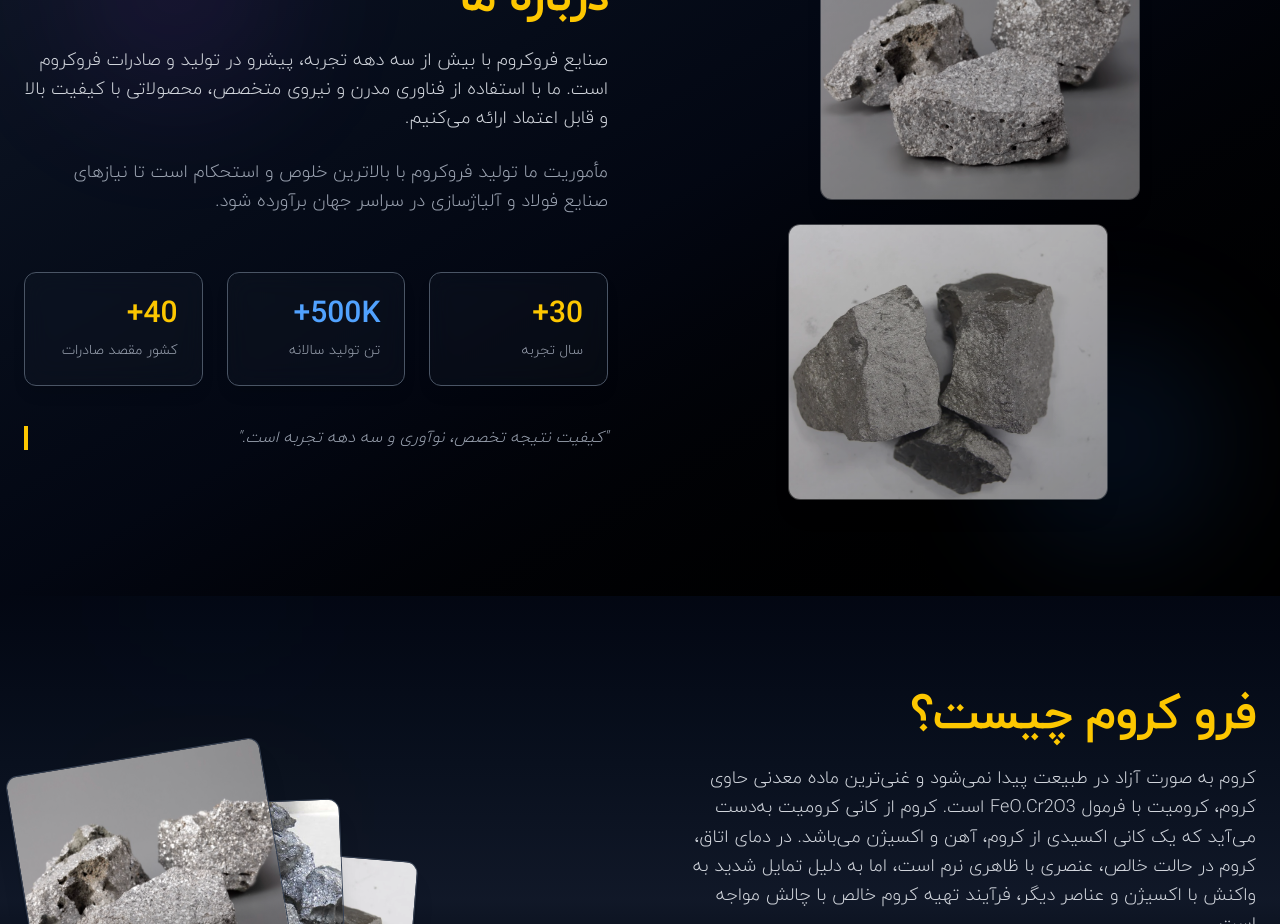
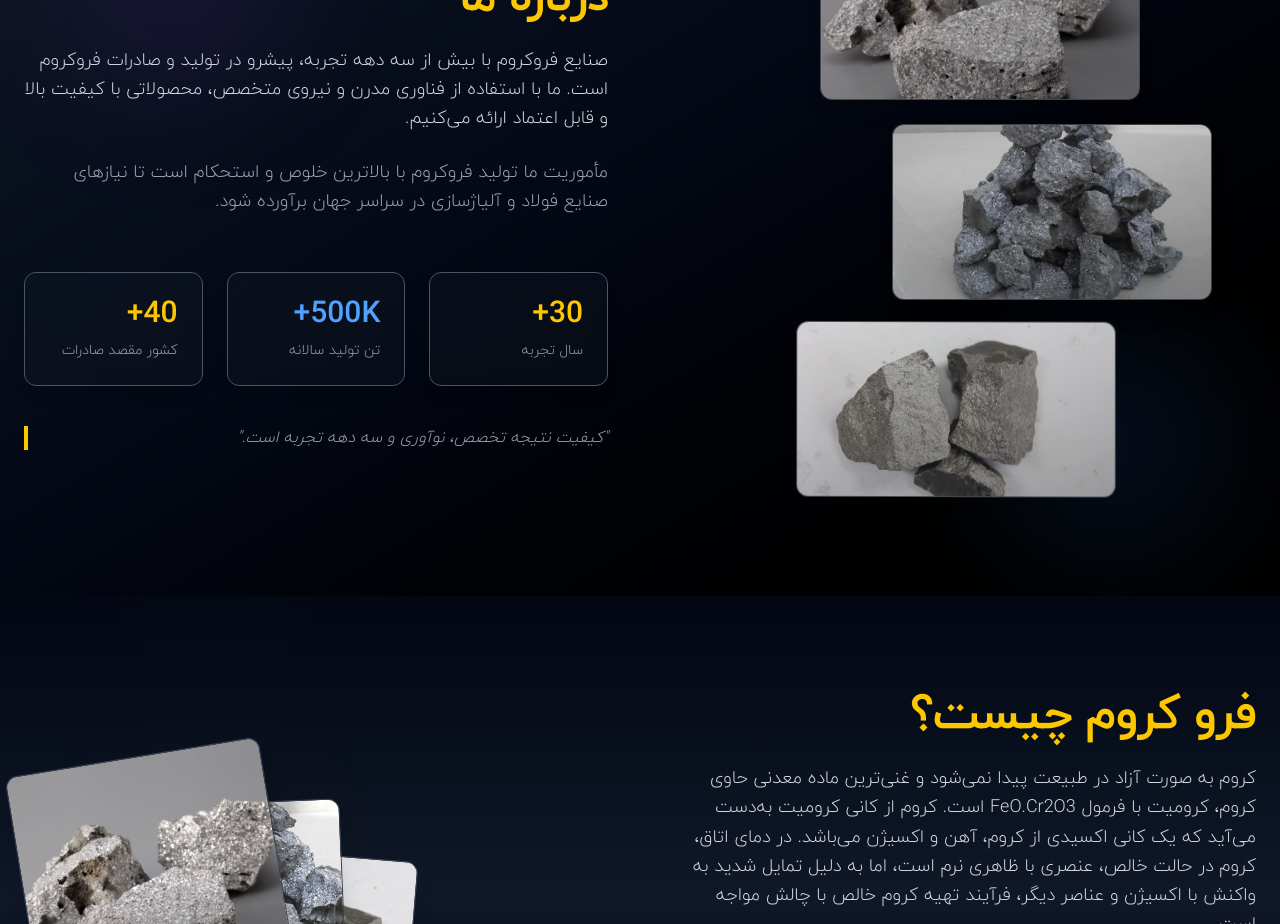
Before and after one commit to EmadARN/ferrocrome-landing, a Next.js app: page / in a window 1280 px wide. Shown: the part 1100-2024 px from the top of the page. Built offline with nearby package versions, Linux system fonts and the light colour scheme.

Commit message:
update:About responive

```diff
--- a/src/app/(sections)/About.jsx
+++ b/src/app/(sections)/About.jsx
@@ -11,6 +11,7 @@ export default function About() {
 
   const images = [
     "/images/high-carbon-ferrochrome.webp",
+    "/images/low-carbon-ferrochrome.jpg", // وسطی
     "/images/micro-carbon-ferrochrome.webp",
   ];
 
@@ -52,6 +53,18 @@ export default function About() {
       opacity: [0.9, 1, 0.9],
       transition: {
         duration: 6,
+        repeat: Infinity,
+        repeatDelay: 1,
+        ease: "easeInOut",
+      },
+    },
+    floatAlt: {
+      y: [0, 10, -10, 0],
+      rotateX: [0, -8, 8, 0],
+      rotateY: [0, -10, 10, 0],
+      opacity: [1, 0.95, 1],
+      transition: {
+        duration: 7,
         repeat: Infinity,
         repeatDelay: 1,
         ease: "easeInOut",
@@ -133,9 +146,13 @@ export default function About() {
                 custom={idx}
                 variants={fallVariants}
                 initial="initial"
-                animate={["animate", "float"]}
+                animate={
+                  idx === 2 ? ["animate", "floatAlt"] : ["animate", "float"]
+                }
                 whileHover="hover"
-                className="relative w-4/5 h-64 sm:w-72 sm:h-72 md:w-80 md:h-80 rounded-xl overflow-hidden backdrop-blur-lg bg-white/10 border border-white/20 shadow-xl cursor-pointer"
+                className={`relative w-4/5 h-64 sm:w-72 sm:h-72 md:w-80 md:h-80 rounded-xl overflow-hidden backdrop-blur-lg bg-white/10 border border-white/20 shadow-xl cursor-pointer transition-transform ${
+                  idx === 1 ? "translate-x-3 sm:translate-x-24" : ""
+                }`}
                 style={{ perspective: 1000, zIndex: 10 + idx }}
               >
                 <Image
```
